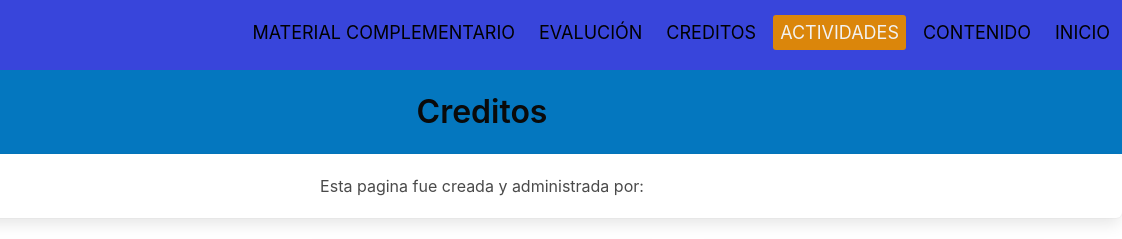
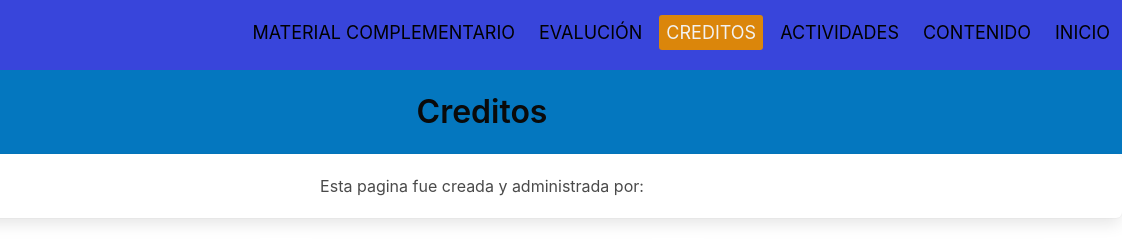
Before and after one commit to DanielTapias12/OvaFinal, a plain HTML site: page Creditos.html in a window 1280 px wide. Shown: the top 239 px of the page, 158-1280 px from the left. Drawn offline with nearby package versions, Linux system fonts and the light colour scheme.

Commit message:
Cambio en el menu

```diff
--- a/Creditos.html
+++ b/Creditos.html
@@ -25,8 +25,8 @@
                     <ul>
                         <li><a href="./index.html">Inicio</a></li>
                         <li><a href="./Contenidos.html">Contenido</a></li>
-                        <li><a class="active" href="./Actividades.html">Actividades</a></li>
-                        <li><a href="./Creditos.html">Creditos</a></li>
+                        <li><a  href="./Actividades.html">Actividades</a></li>
+                        <li><a class="active" href="./Creditos.html">Creditos</a></li>
                         <li><a href="./Evaluacion.html">Evalución</a></li>
                         <li><a href="./MaterialComplementario.html">Material Complementario</a></li>
                     </ul>
```
Also changed, not shown: Actividades.html (+2 -2 lines).
